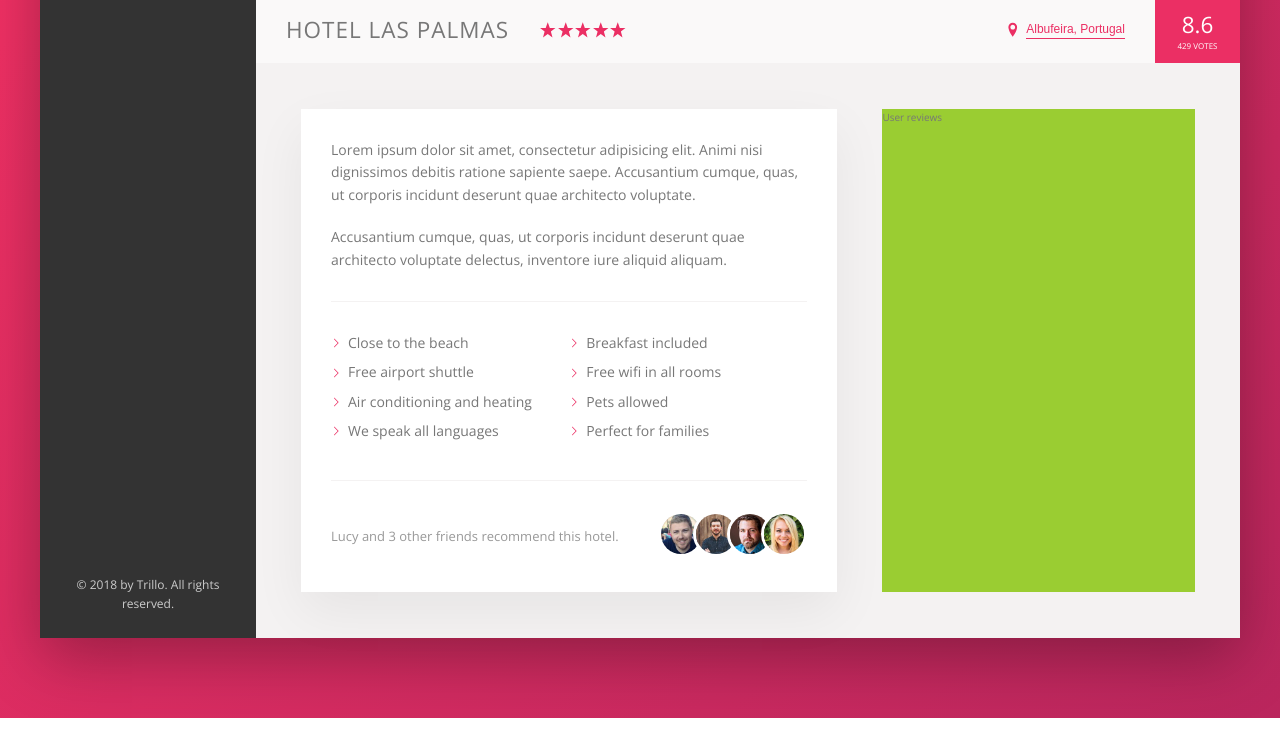
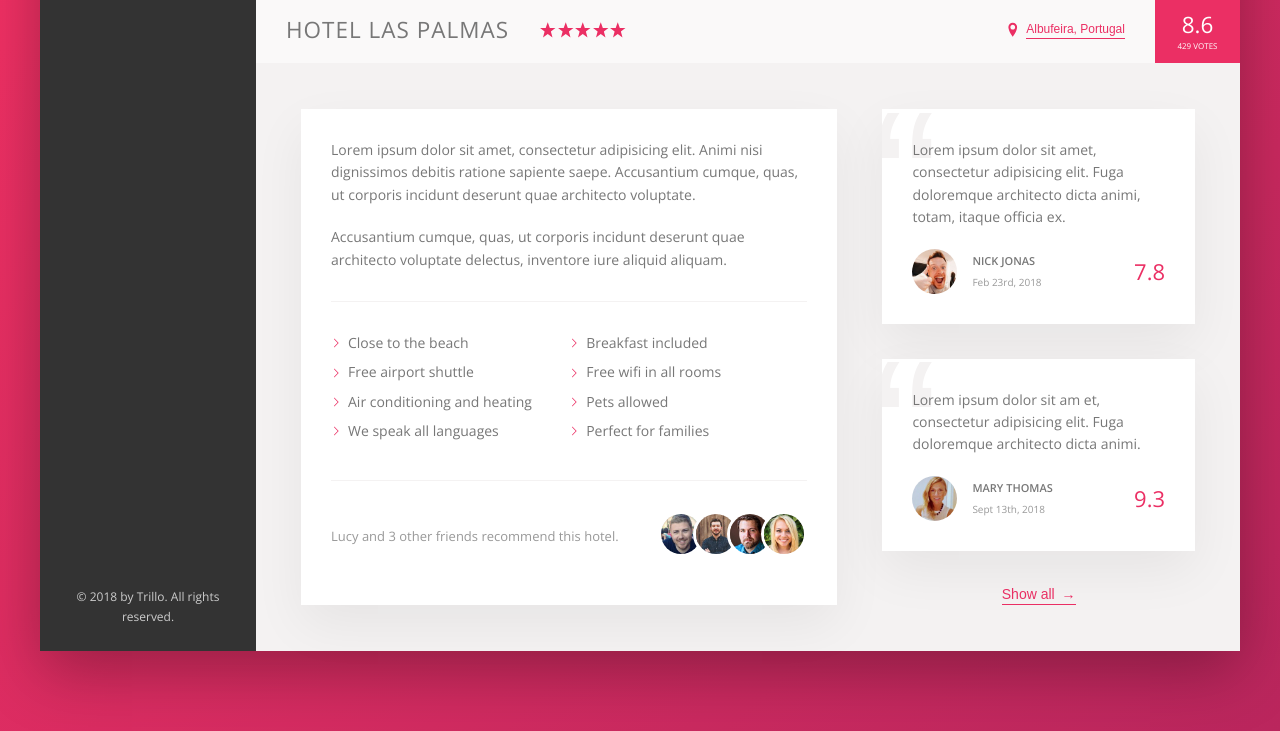
Before and after one commit to barryblando/project-trillo, a website: page app/index.html in a window 1280 px wide. Shown: the part 538-1269 px from the top of the page. Drawn offline with nearby package versions, Linux system fonts and the light colour scheme.

Commit message:
Finished User review Section.

```diff
--- a/app/index.html
+++ b/app/index.html
@@ -162,8 +162,36 @@
               </div>
             </div>
             <div class="user-reviews">
-              User reviews
-            </div>
+
+              <figure class="review">
+                <blockquote class="review__text">
+                  Lorem ipsum dolor sit amet, consectetur adipisicing elit. Fuga doloremque architecto dicta animi, totam, itaque officia ex.
+                </blockquote>
+                <figcaption class="review__user">
+                  <img src="img/user-1.jpg" alt="User 1" class="review__photo">
+                  <div class="review__user-box">
+                    <p class="review__user-name">Nick Jonas</p>
+                    <p class="review__user-date">Feb 23rd, 2018</p>
+                  </div>
+                  <div class="review__rating">7.8</div>
+                </figcaption>
+              </figure>
+
+              <figure class="review">
+                <blockquote class="review__text">
+                  Lorem ipsum dolor sit am et, consectetur adipisicing elit. Fuga doloremque architecto dicta animi.
+                </blockquote>
+                <figcaption class="review__user">
+                  <img src="img/user-2.jpg" alt="User 2" class="review__photo">
+                  <div class="review__user-box">
+                    <p class="review__user-name">Mary Thomas</p>
+                    <p class="review__user-date">Sept 13th, 2018</p>
+                  </div>
+                  <div class="review__rating">9.3</div>
+                </figcaption>
+              </figure>
+              <button class="btn-inline">Show all <span>&rarr;</span></button>
+            </div> <!-- .user-review end -->
           </div> <!-- .detail end -->
         </main> <!-- .hotel-view end -->
       </div> <!-- .content end -->
--- a/app/sass/_base.scss
+++ b/app/sass/_base.scss
@@ -21,6 +21,7 @@
   // Box shadows
   --shadow-dark: 0 2rem 6rem rgba(0, 0, 0, .3);
   --shadow-light: 0 2rem 5rem rgba(0, 0, 0, .06);
+  --shadow-light-hover: 0 3rem 4rem rgba(0, 0, 0, .08);
 
   --line: 1px solid var(--color-grey-light-2);
 }
--- a/app/sass/_components.scss
+++ b/app/sass/_components.scss
@@ -306,8 +306,17 @@
   cursor: pointer;
   transition: all .2s;
 
+  & span {
+    margin-left: 3px;
+    transition: margin-left .2s;
+  }
+
   &:hover {
     color: var(--color-grey-dark-1);
+
+    span {
+      margin-left: 8px;
+    }
   }
 
   // Accessibility
@@ -394,3 +403,73 @@
     }
   }
 }
+
+//--------------------------------------------
+// REVIEWS
+//--------------------------------------------
+.review {
+  background-color: #fff;
+  box-shadow: var(--shadow-light);
+  padding: 3rem;
+  margin-bottom: 3.5rem;
+  position: relative;
+  overflow: hidden;
+  transition: all .2s;
+
+  &:hover {
+    transform: translateY(-1rem);
+    box-shadow: var(--shadow-light-hover);
+  }
+
+  &__text {
+    margin-bottom: 2rem;
+    position: relative;
+    z-index: 10;
+  }
+
+  &__user {
+    display: flex;
+    align-items: center;
+  }
+
+  &__photo {
+    height: 4.5rem;
+    width: 4.5rem;
+    border-radius: 50%;
+    margin-right: 1.5rem;
+  }
+
+  &__user-box {
+    margin-right: auto;
+  }
+
+  &__user-name {
+    font-size: 1.1rem;
+    font-weight: 600;
+    text-transform: uppercase;
+    margin-bottom: .4rem;
+  }
+
+  &__user-date {
+    font-size: 1rem;
+    color: var(--color-grey-dark-3);
+  }
+
+  &__rating {
+    color: var(--color-primary);
+    font-size: 2.2rem;
+    font-weight: 300;
+  }
+
+  &::before {
+    content: "\201C";
+    position: absolute;
+    top: -2.75rem;
+    left: -1rem;
+    line-height: 1;
+    font-size: 20rem;
+    color: var(--color-grey-light-2);
+    font-family: sans-serif;
+    z-index: 1;
+  }
+}
--- a/app/sass/_layout.scss
+++ b/app/sass/_layout.scss
@@ -48,6 +48,7 @@
 }
 
 .detail {
+  font-size: 1.4rem;
   display: flex;
   padding: 4.5rem;
   background-color: var(--color-grey-light-2);
@@ -55,7 +56,6 @@
 }
 
 .description {
-  font-size: 1.4rem;
   background-color: #fff;
   box-shadow: var(--shadow-light);
   padding: 3rem;
@@ -64,6 +64,9 @@
 }
 
 .user-reviews {
-  background-color: yellowgreen;
   flex: 1; // occupy remaining space 40%
+
+  display: flex;
+  flex-direction: column;
+  align-items: center; // fix button from stretching
 }
```
Also changed, not shown: app/css/style.css.
